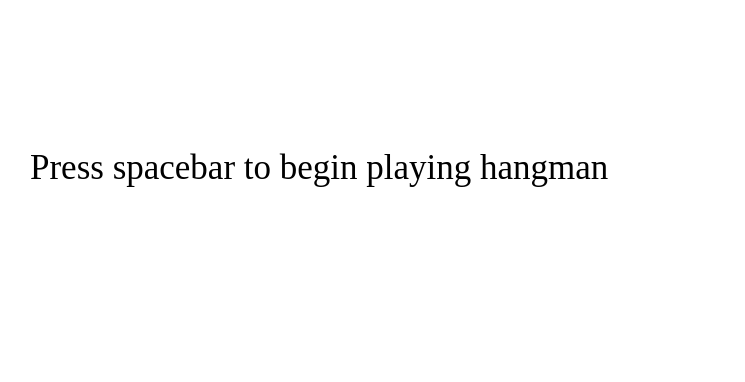
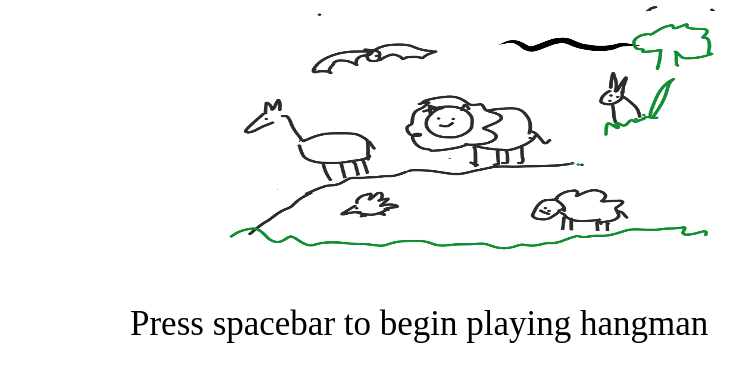
Before and after one commit to doiob/week-3-game, a PHP site: page /index.html in a window 1280 px wide. Shown: the top 382 px of the page, without its empty margins (120-865 px from the left). Run offline with PHP 8.4, Linux system fonts and the light colour scheme.

Commit message:
Sound and theme addition

```diff
--- a/assets/css/style.css
+++ b/assets/css/style.css
@@ -1,6 +1,6 @@
 body
 {
-    margin:150px;
+    margin-left:250px;
     font-size:35px;
  }
 
@@ -10,3 +10,8 @@ img
     height: 250px;
     width:  350px;
 }
+#theme
+{
+	height:300px;
+	width:600px;
+}
--- a/assets/javascript/game.js
+++ b/assets/javascript/game.js
@@ -27,8 +27,7 @@ function resetGame()
     ary=Array.from(computerGuess);
     resetAnswer(computerGuess.length);
 	document.getElementById("guess").innerHTML = "Number of guesses allowed : " + TOTALGUESS + "  <br><br>" + answer.join(" ") ;
-	document.getElementById("hangman").innerHTML = "<img src=" + "\"assets/images/hangman0.gif\"" + ">";
-	document.getElementById("result").innerHTML = "Your wins : "+totalWins  +" Your losses :"+ totalLoss+"<br>";
+	document.getElementById("hangman").innerHTML = "<br><img src=" + "\"assets/images/hangman0.gif\"" + ">";
 	userGuessFound=0;
 	userKeys=[];
 
@@ -49,6 +48,9 @@ document.onkeyup = function(event) {
         // Determines which exact key was selected. Make it lowercase
 
      var imageStr;
+     var audioKick = new Audio('assets/audio/kick-2.wav');
+     var audioKey = new Audio('assets/audio/key.wav');
+     audioKey.play();
     if ( event.code == "Space")
     {
 
@@ -65,7 +67,7 @@ document.onkeyup = function(event) {
     	guessCount++;
         }
         var rnd = Math.floor(Math.random()*99999);
-        imageStr= "<img src=" + "\"assets/images/hangman" + guessCount+".gif?"+rnd + "\""+">" ;
+        imageStr= "<br><img src=" + "\"assets/images/hangman" + guessCount+".gif?"+rnd + "\""+">" ;
         userGuessFound =0;
         userGuess = String.fromCharCode(event.keyCode).toLowerCase();
         userKeys.push(userGuess);
@@ -94,7 +96,7 @@ document.onkeyup = function(event) {
 
         if ( guessCount == TOTALGUESS )
         {
-        	document.getElementById("guess").innerHTML =  ary.join(" ")+ "<br><br> Sorry the Game is Over, You Lost!! " ;
+        	document.getElementById("guess").innerHTML =  ary.join(" ")+ "<br><br> Sorry, You Lost!! " ;
         	document.getElementById("hangman").innerHTML = imageStr;
             totalLoss++;
         	guessCount =0;
@@ -111,6 +113,8 @@ document.onkeyup = function(event) {
     	 if ( gameReset == 2)
     	{
     		document.getElementById("hangman").innerHTML = "<img src=" + "\"assets/images/hangman.gif?"+ rnd + "\""+">" ;
+            document.getElementById("result").innerHTML = "Your wins : "+totalWins  +" Your losses :"+ totalLoss+"<br>";
+            audioKick.play();
     		gameReset=0;
 
     	}
--- a/index.html
+++ b/index.html
@@ -7,6 +7,9 @@
 
 </head>
 <body>
+		<div><img id="theme" src="assets/images/background.png"></div>
+
+
 		<p> Press spacebar to begin playing hangman<br>
         <div id="guess"></div>
         <div id="hangman"></div>
```
Also changed, not shown: assets/images/background.png (added), 2 other files.
